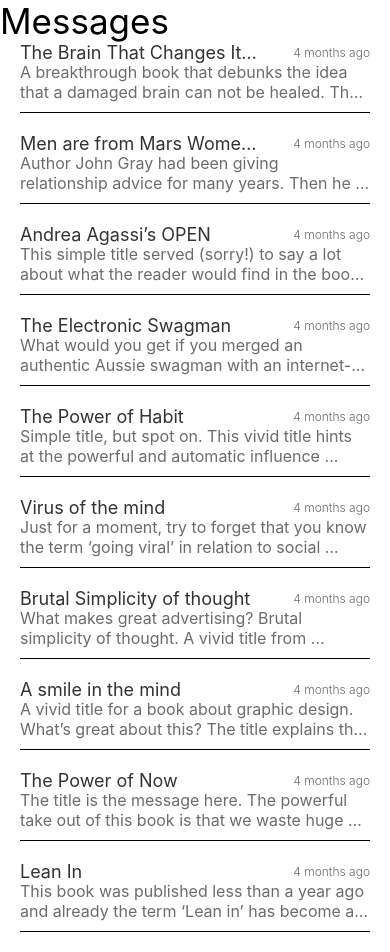
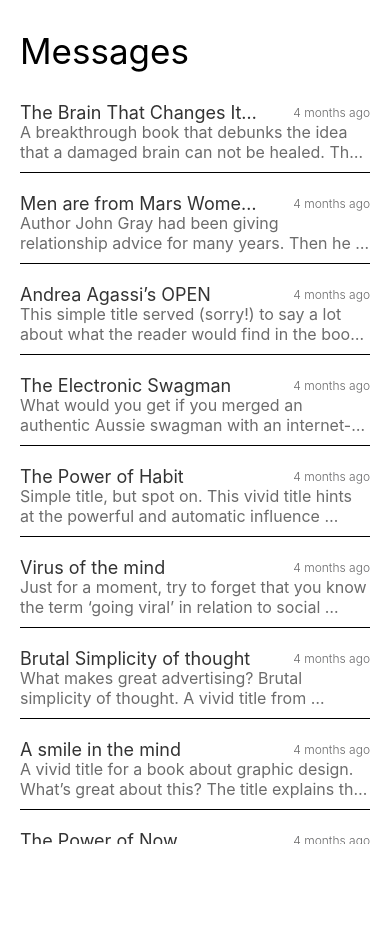
Before and after one commit to roni-castro/AppMessengerRN, a React Native app: screen / in a window 390 px wide. After the commit the page ends 844 px from the top, so only its background shows below. Built offline with nearby package versions, Linux system fonts and the light colour scheme.

Commit message:
fix: Home hight not 100%, missing SafeAreaView and update header

```diff
--- a/src/screens/Home/index.js
+++ b/src/screens/Home/index.js
@@ -1,7 +1,8 @@
 import React from 'react';
-import {View, FlatList} from 'react-native';
-import {H1} from '../../components/Typography';
+import {FlatList} from 'react-native';
+import {Header} from '../../components/Header';
 import MessageCard from '../../components/MessageCard';
+import {Container} from './styles';
 
 const messages = [
   {
@@ -88,14 +89,14 @@
 
 const Home = () => {
   return (
-    <View>
-      <H1>Messages</H1>
+    <Container>
+      <Header title="Messages" />
       <FlatList
         data={messages}
         keyExtractor={(item) => item.id.toString()}
         renderItem={({item}) => <MessageCard item={item} />}
       />
-    </View>
+    </Container>
   );
 };
 
--- /dev/null
+++ b/src/screens/Home/styles.js
@@ -0,0 +1,5 @@
+import styled from 'styled-components/native';
+
+export const Container = styled.SafeAreaView`
+  flex: 1;
+`;
```
